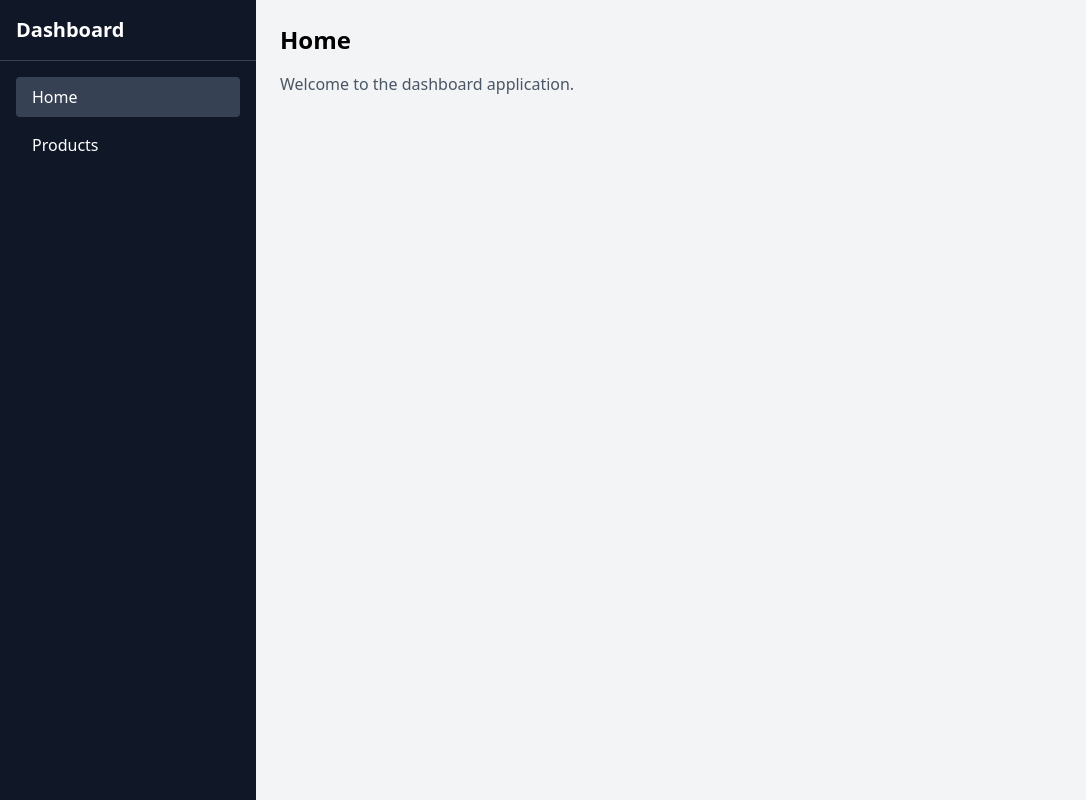
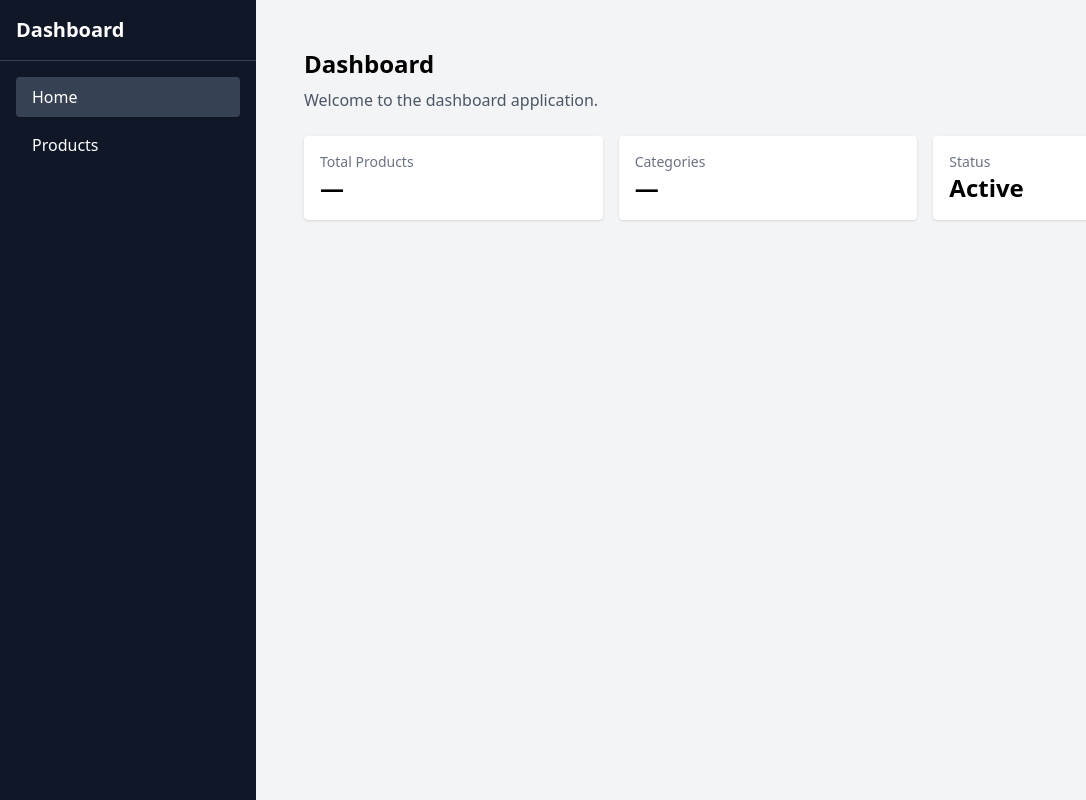
Before and after one commit to bibek-chaudhary/dashboard-application, a React (Vite) app: page / in a window 1280 px wide. Shown: the whole page, without its empty margins (0-1086 px from the left). Built offline with nearby package versions, Linux system fonts and the light colour scheme; the HTML template or start-up script is replaced by a standard one.

Commit message:
feat: add home dashboard page

```diff
--- a/src/pages/Home.tsx
+++ b/src/pages/Home.tsx
@@ -1,10 +1,36 @@
 const Home = () => {
   return (
-    <div>
-      <h1 className="text-2xl font-semibold mb-4">Home</h1>
-      <p className="text-gray-600">
+    <div className="p-6">
+      <h1 className="text-2xl font-semibold mb-2">
+        Dashboard
+      </h1>
+
+      <p className="text-gray-600 mb-6">
         Welcome to the dashboard application.
       </p>
+
+      <div className="grid grid-cols-1 md:grid-cols-3 gap-4">
+        <div className="bg-white p-4 rounded shadow">
+          <h2 className="text-sm text-gray-500">
+            Total Products
+          </h2>
+          <p className="text-2xl font-bold">—</p>
+        </div>
+
+        <div className="bg-white p-4 rounded shadow">
+          <h2 className="text-sm text-gray-500">
+            Categories
+          </h2>
+          <p className="text-2xl font-bold">—</p>
+        </div>
+
+        <div className="bg-white p-4 rounded shadow">
+          <h2 className="text-sm text-gray-500">
+            Status
+          </h2>
+          <p className="text-2xl font-bold">Active</p>
+        </div>
+      </div>
     </div>
   );
 };
```
